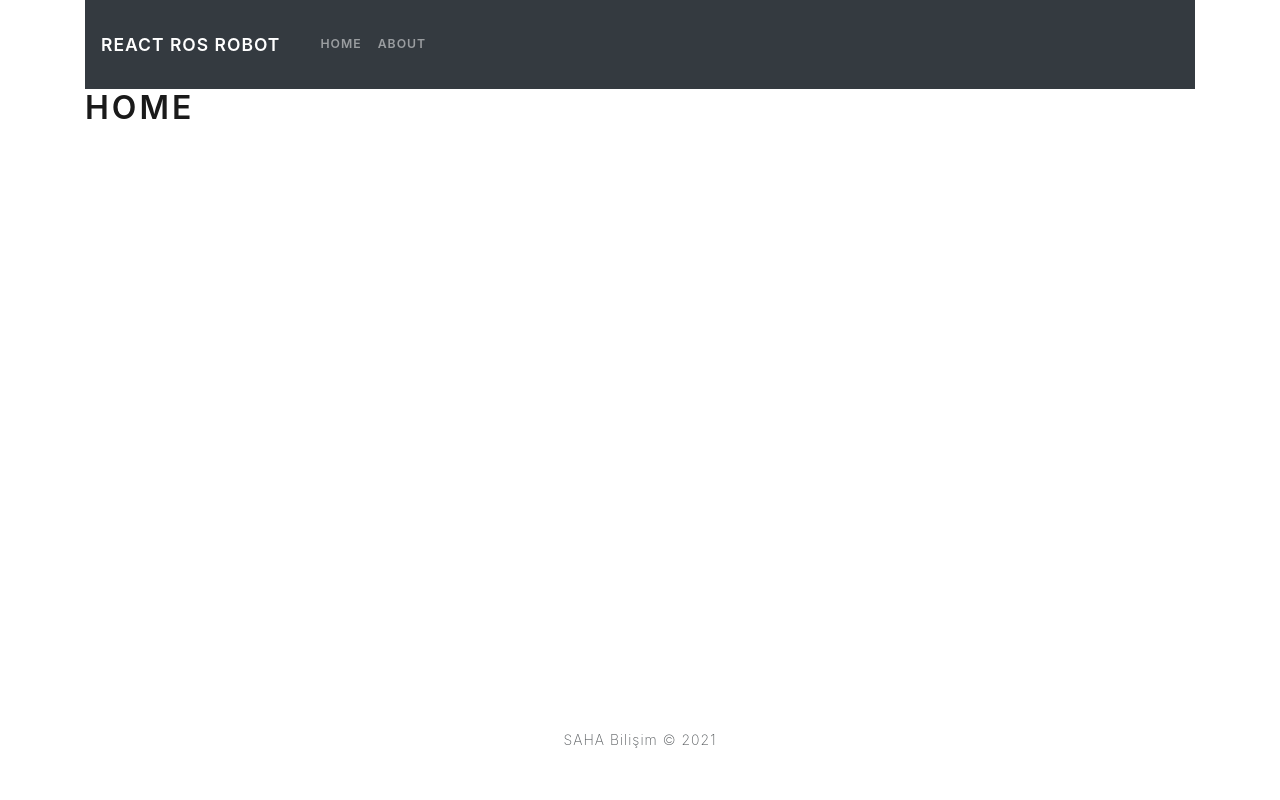
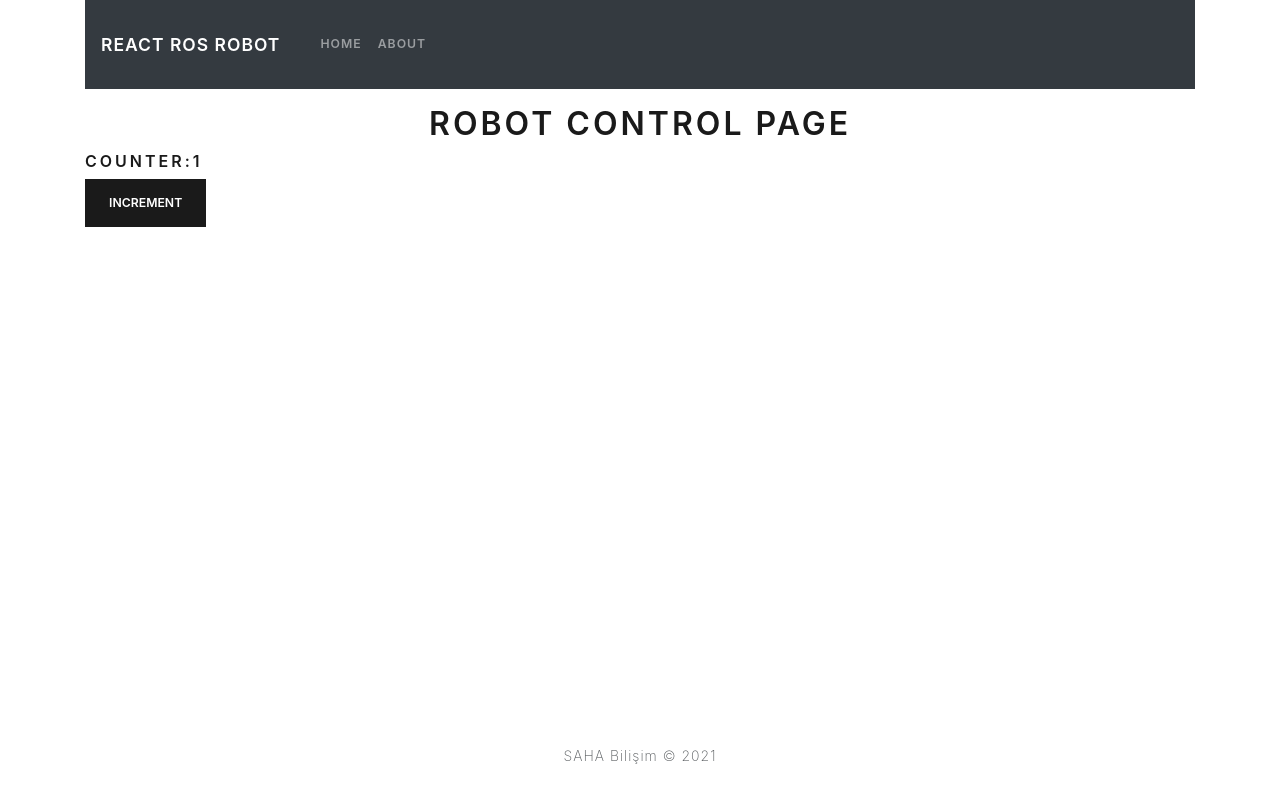
Before and after one commit to ehvenimunis/reactRosWebBasedInterface, a React (Create React App) app in the folder react-ros-robot/: page / in a window 1280 px wide. Built offline with nearby package versions, Linux system fonts and the light colour scheme.

Commit message:
State consept understood

```diff
--- a/react-ros-robot/src/components/Home.jsx
+++ b/react-ros-robot/src/components/Home.jsx
@@ -1,11 +1,44 @@
+import { thisExpression } from "@babel/types";
 import React, {Component} from "react";
+import { Button } from "react-bootstrap"
 
 class Home extends Component {
-    state = {};
+    state = {
+        counter: 1,
+    };
+
+    increment_counter(){
+        //this.state.counter = this.state.counter + 1;
+        this.setState({counter: this.state.counter + 1});
+        console.log(this.state.counter);
+    }
 
     render(){
         return (
-        <main> <h1>Home</h1></main>
+        <main>
+            <h1 className="text-center mt-3">  Robot Control Page</h1>
+
+            <h5>
+                Counter:
+                <span>{this.state.counter}</span>
+            </h5>
+            <Button onClick={() => this.increment_counter()}>Increment</Button>
+
+
+
+
+
+
+
+
+        </main>
+
+
+
+
+
+
+
         );
     }
 
```
